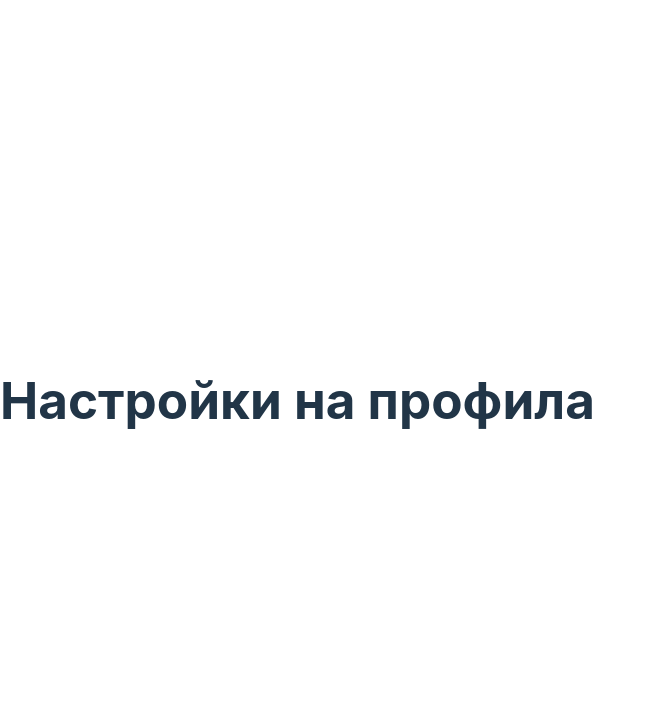
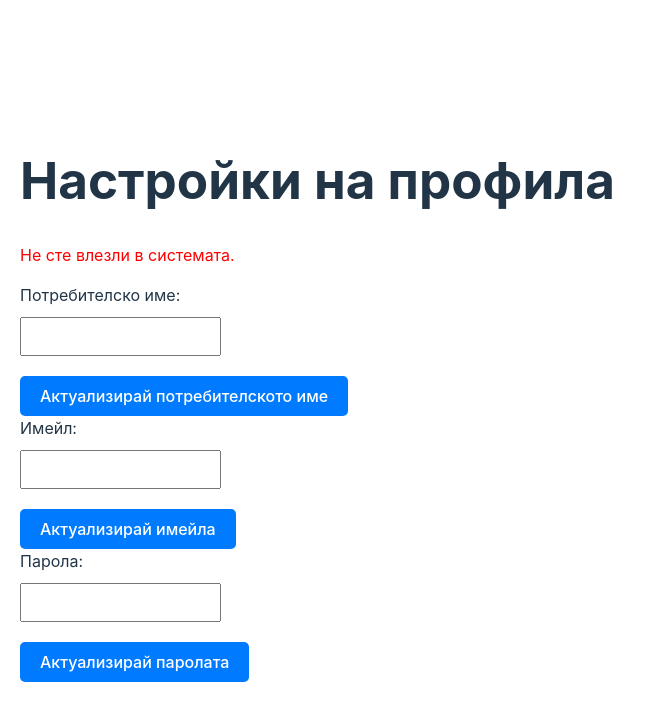
Before and after one commit to SupPanda9/BookWise, a React (Vite) app in the folder frontend/bookwise-frontend/: page /profile in a window 1280 px wide. Shown: the top 720 px of the page, without its empty margins (0-672 px from the left). Built offline with nearby package versions, Linux system fonts and the light colour scheme.

Commit message:
Added profile updates.

```diff
--- a/frontend/bookwise-frontend/src/App.jsx
+++ b/frontend/bookwise-frontend/src/App.jsx
@@ -7,6 +7,7 @@ import SearchPage from "./pages/SearchPage";
 import BookDetailsPage from "./pages/BookDetailsPage";
 import CollectionsPage from "./pages/CollectionsPage";
 import CollectionDetailsPage from "./pages/CollectionDetailsPage";
+import ProfileSettingsPage from "./pages/ProfileSettingPage";
 
 function App() {
     return (
@@ -18,7 +19,7 @@ function App() {
                 {/* Placeholder маршрути */}
                 <Route path="/collections" element={<CollectionsPage />} />
                 <Route path="/collections/:collectionId" element={<CollectionDetailsPage />} />
-                <Route path="/profile" element={<h1>Настройки на профила</h1>} />
+                <Route path="/profile" element={<ProfileSettingsPage />} />
                 <Route path="/challenges" element={<h1>Предизвикателства</h1>} />
                 <Route path="/search" element={<SearchPage />} />
                 <Route path="/books/:googleBooksId" element={<BookDetailsPage />} />
--- /dev/null
+++ b/frontend/bookwise-frontend/src/pages/ProfileSettingPage.jsx
@@ -0,0 +1,130 @@
+import React, { useState, useEffect } from "react";
+import axios from "axios";
+
+const ProfileSettingsPage = () => {
+    const [username, setUsername] = useState("");
+    const [email, setEmail] = useState("");
+    const [password, setPassword] = useState("");
+    const [error, setError] = useState("");
+    const [successMessage, setSuccessMessage] = useState("");
+
+    useEffect(() => {
+        const fetchUserProfile = async () => {
+            const userId = localStorage.getItem("userId");
+            if (!userId) {
+                setError("Не сте влезли в системата.");
+                return;
+            }
+
+            try {
+                const response = await axios.get(`http://localhost:8080/users/${userId}`);
+                setUsername(response.data.username || "");
+                setEmail(response.data.email || "");
+                setError("");
+            } catch (err) {
+                console.error("Грешка при зареждане на профила:", err);
+                setError("Неуспешно зареждане на профила.");
+            }
+        };
+
+        fetchUserProfile();
+    }, []);
+
+    const updateField = async (field, value) => {
+        const userId = localStorage.getItem("userId");
+        if (!userId) {
+            setError("Не сте влезли в системата.");
+            return;
+        }
+
+        try {
+            await axios.put(`http://localhost:8080/users/${userId}/profile`, { [field]: value });
+            setSuccessMessage(`Успешно актуализирано: ${field}`);
+            setError("");
+        } catch (err) {
+            console.error(`Грешка при актуализиране на ${field}:`, err);
+            setError(`Неуспешно актуализиране на ${field}.`);
+        }
+    };
+
+    const validateEmail = (email) => /\S+@\S+\.\S+/.test(email);
+
+    const validatePassword = (password) => password.length >= 8;
+
+    return (
+        <div style={{ padding: "20px" }}>
+            <h1>Настройки на профила</h1>
+            {error && <p style={{ color: "red" }}>{error}</p>}
+            {successMessage && <p style={{ color: "green" }}>{successMessage}</p>}
+            <div>
+                <label>Потребителско име:</label>
+                <input
+                    type="text"
+                    value={username}
+                    onChange={(e) => setUsername(e.target.value)}
+                    style={{ padding: "10px", margin: "10px 0", display: "block" }}
+                />
+                <button
+                    onClick={() => updateField("username", username)}
+                    style={buttonStyle}
+                >
+                    Актуализирай потребителското име
+                </button>
+            </div>
+            <div>
+                <label>Имейл:</label>
+                <input
+                    type="email"
+                    value={email}
+                    onChange={(e) => setEmail(e.target.value)}
+                    style={{ padding: "10px", margin: "10px 0", display: "block" }}
+                />
+                <button
+                    onClick={() => {
+                        if (validateEmail(email)) {
+                            updateField("email", email);
+                        } else {
+                            setError("Моля, въведете валиден имейл.");
+                        }
+                    }}
+                    style={buttonStyle}
+                >
+                    Актуализирай имейла
+                </button>
+            </div>
+            <div>
+                <label>Парола:</label>
+                <input
+                    type="password"
+                    value={password}
+                    onChange={(e) => setPassword(e.target.value)}
+                    style={{ padding: "10px", margin: "10px 0", display: "block" }}
+                />
+                <button
+                    onClick={() => {
+                        if (validatePassword(password)) {
+                            updateField("password", password);
+                        } else {
+                            setError("Паролата трябва да бъде поне 8 символа.");
+                        }
+                    }}
+                    style={buttonStyle}
+                >
+                    Актуализирай паролата
+                </button>
+            </div>
+        </div>
+    );
+};
+
+const buttonStyle = {
+    padding: "10px 20px",
+    backgroundColor: "#007BFF",
+    color: "#fff",
+    border: "none",
+    borderRadius: "5px",
+    cursor: "pointer",
+    marginTop: "10px",
+};
+
+export default ProfileSettingsPage;
```
Also changed, not shown: 2 other files (tests, documents, lock files or other folders).
